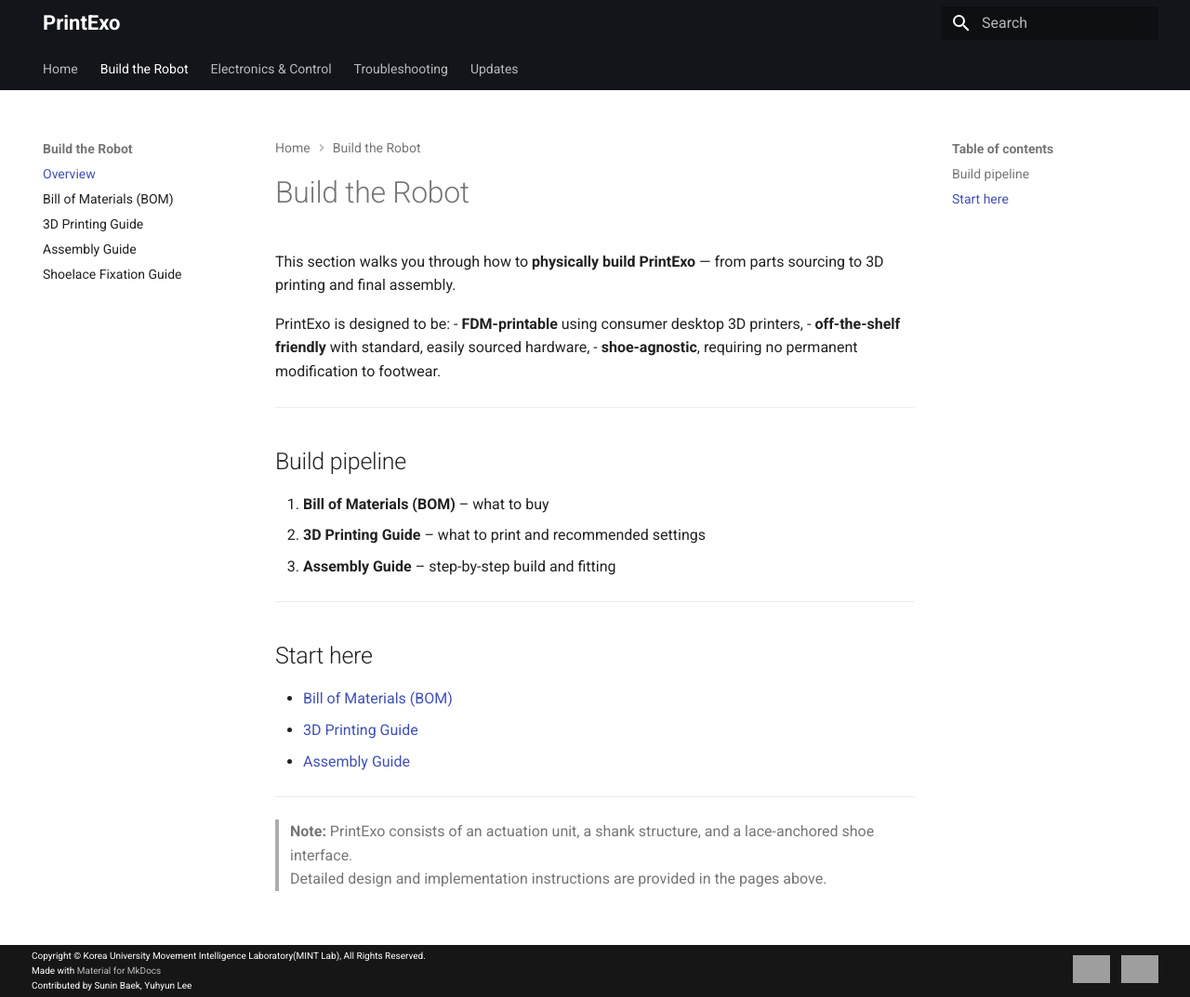
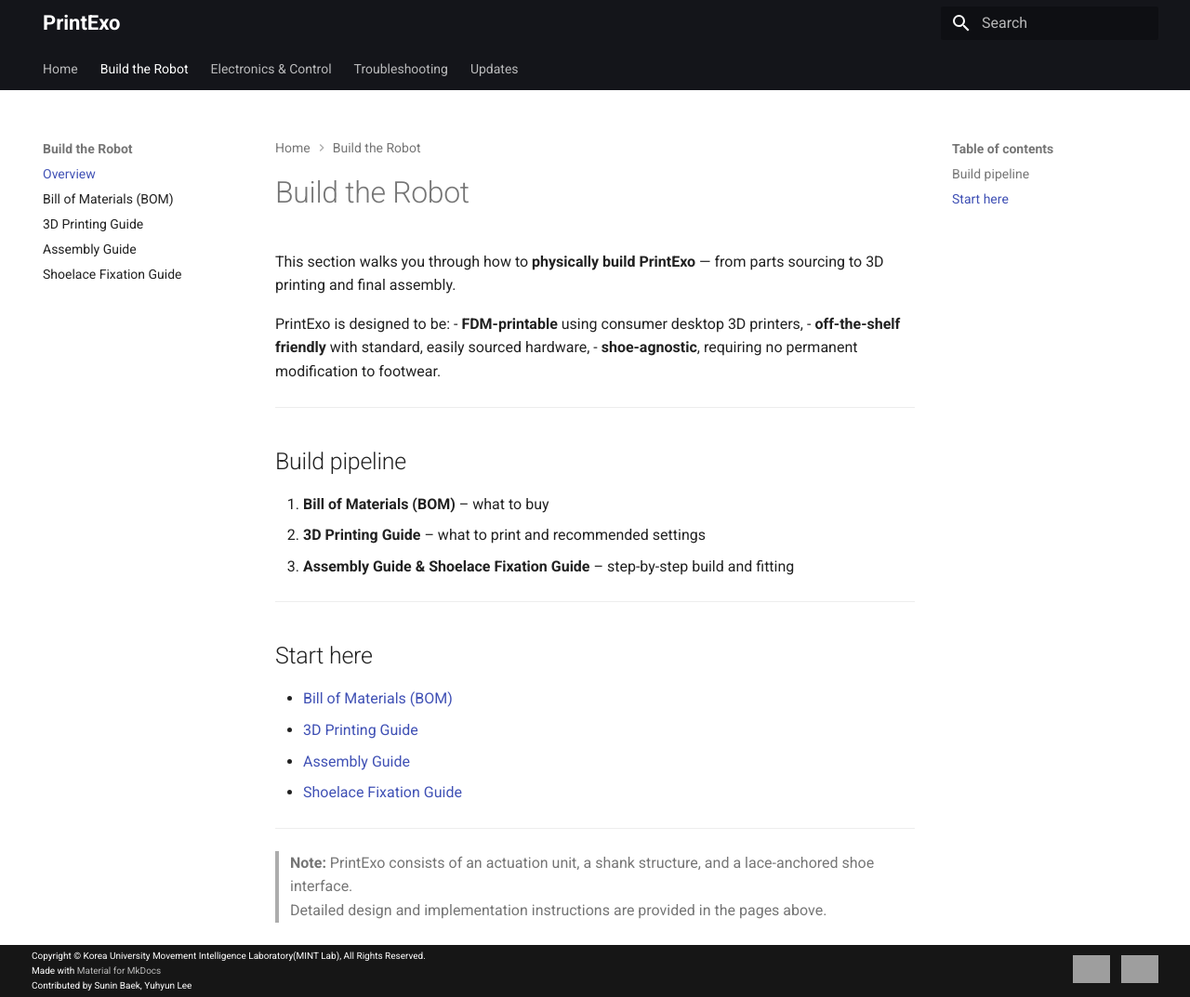
Before and after one commit to printexo/printexo.github.io, an MkDocs documentation site: the page built from docs/hardware/index.md, in a window 1280 px wide and 1073 px high. Shown: the whole window at 93% size. Built offline with MkDocs 1.6.1 and Material for MkDocs 9.7.7, drawn with Linux system fonts in a browser that asks for light colours; grey boxes are pictures that could not be loaded.

Commit message:
Update index.md

```diff
--- a/docs/hardware/index.md
+++ b/docs/hardware/index.md
@@ -13,7 +13,7 @@
 
 1. **Bill of Materials (BOM)** – what to buy
 2. **3D Printing Guide** – what to print and recommended settings
-3. **Assembly Guide** – step-by-step build and fitting
+3. **Assembly Guide & Shoelace Fixation Guide** – step-by-step build and fitting
 
 ---
 
@@ -22,6 +22,7 @@
 - [Bill of Materials (BOM)](bom.md)
 - [3D Printing Guide](printing.md)
 - [Assembly Guide](assembly.md)
+- [Shoelace Fixation Guide](assembly.md)
 
 ---
 
```
